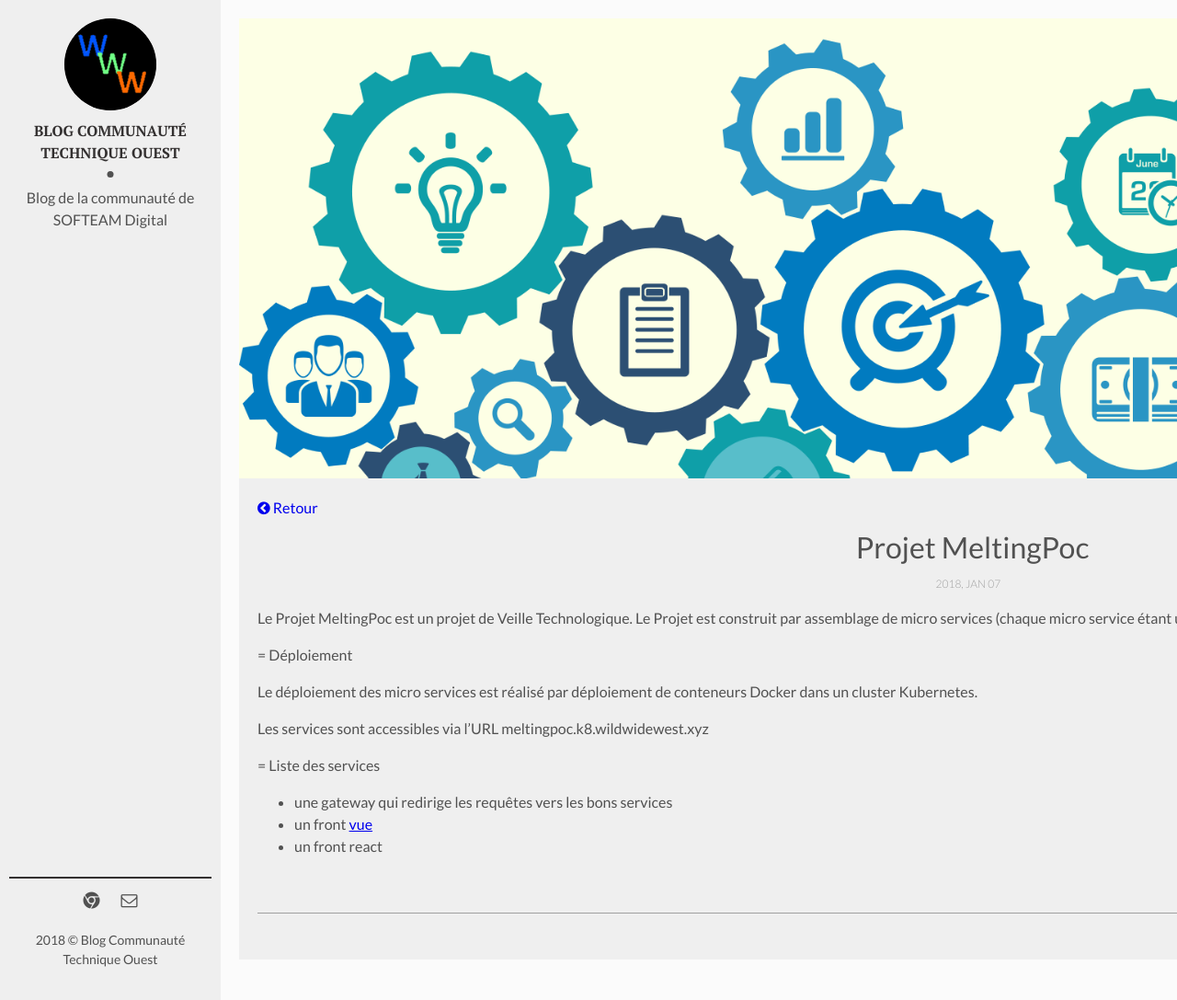
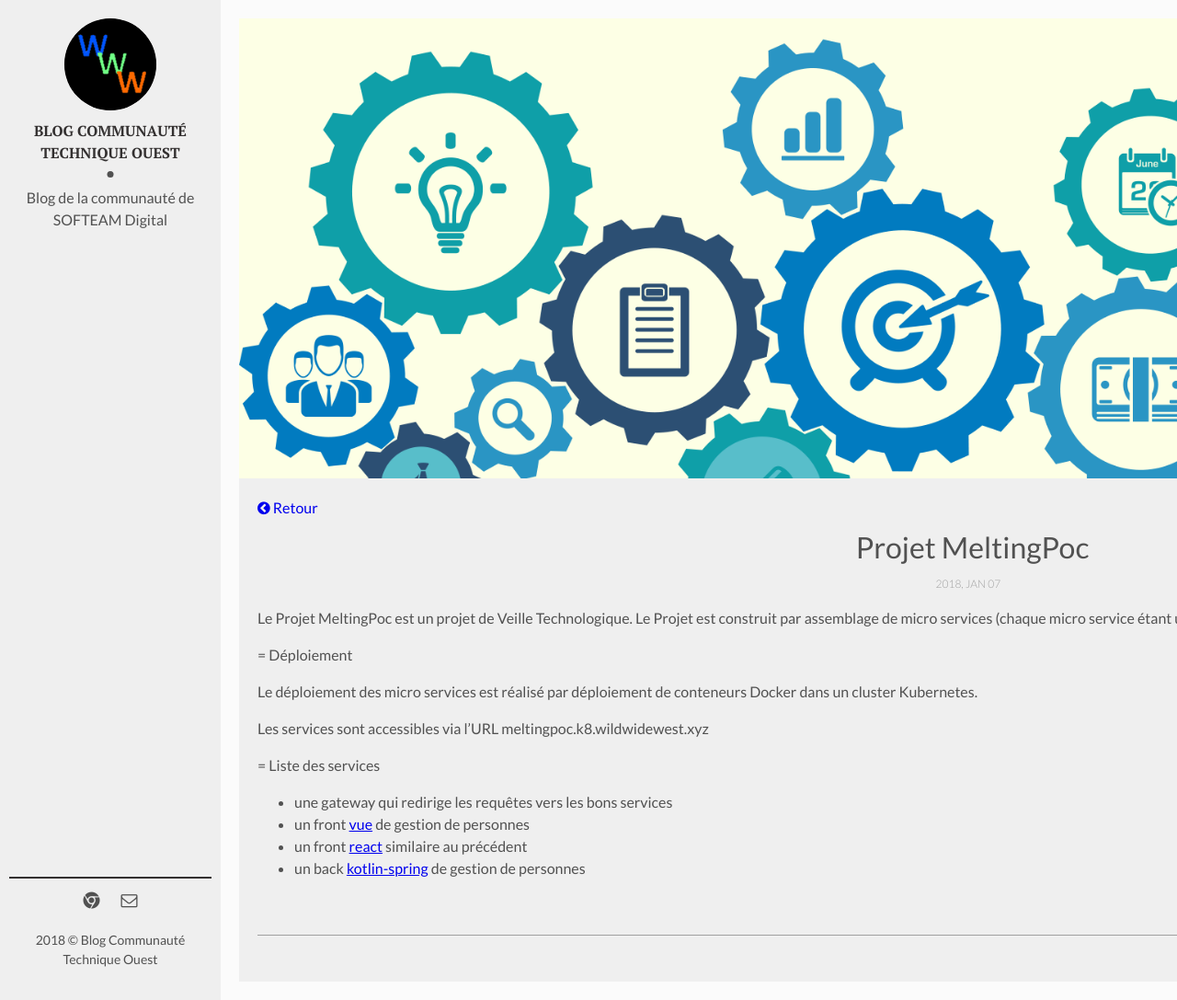
Before and after one commit to sylvainmasson/SofteamOuest.github.io, a Jekyll site: the page built from _posts/2018-01-08-meltingpoc.markdown, in a window 1280 px wide and 1087 px high. Shown: the whole window at 92% size. Built offline with Jekyll 4.4.1, drawn with Linux system fonts in a browser that asks for light colours.

Commit message:
Update 2018-01-08-meltingpoc.markdown

```diff
--- a/_posts/2018-01-08-meltingpoc.markdown
+++ b/_posts/2018-01-08-meltingpoc.markdown
@@ -18,5 +18,6 @@ Les services sont accessibles via l'URL meltingpoc.k8.wildwidewest.xyz
 = Liste des services
 
 * une gateway qui redirige les requêtes vers les bons services
-* un front [vue](https://meltingpoc.k8.wildwidewest.xyz/gestion-personnes-vue/)
-* un front react
+* un front [vue](https://meltingpoc.k8.wildwidewest.xyz/gestion-personnes-vue/) de gestion de personnes
+* un front [react](https://meltingpoc.k8.wildwidewest.xyz/gestion-personnes-vue/) similaire au précédent
+* un back [kotlin-spring](api-personnes) de gestion de personnes
```
